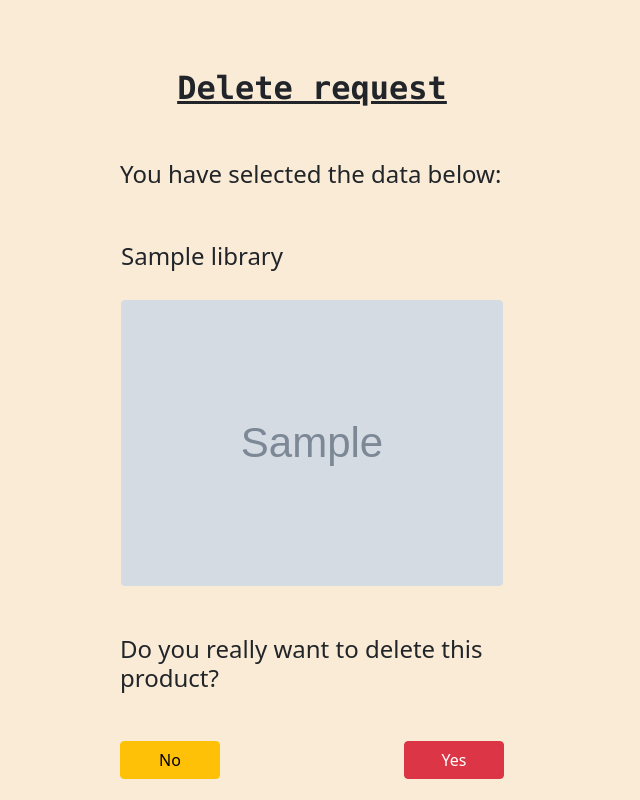
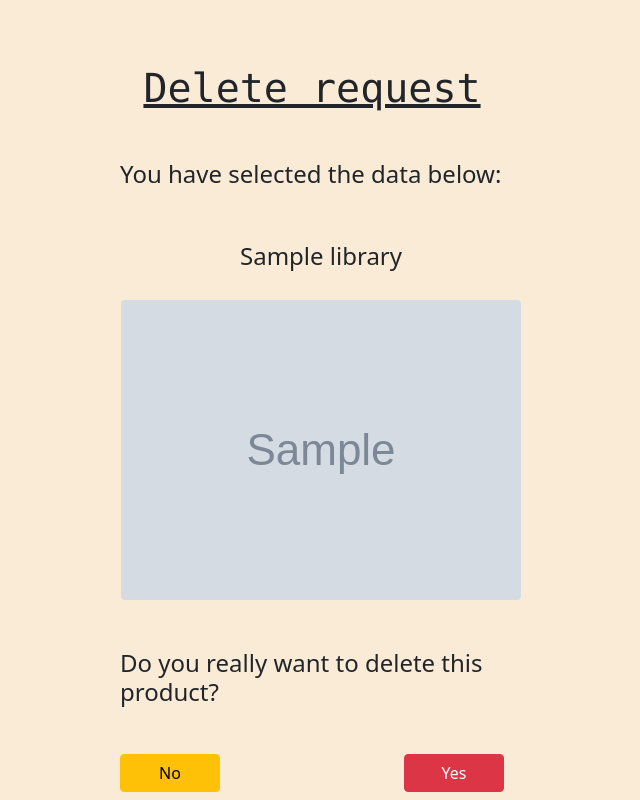
Before and after one commit to Keltroz/BE17-CR4-MarkusSchaefer, a PHP site: page /delete.php?id=1 in a window 1280 px wide. Shown: the whole page, without its empty margins (328-968 px from the left). Run offline with PHP 8.4, Linux system fonts and the light colour scheme; tables that the repository leaves empty or names only in its code hold one stand-in row (values such as "Sample post").

Commit message:
changes styling

```diff
--- a/create.php
+++ b/create.php
@@ -34,7 +34,7 @@
 <body>
     <div class="bg-container">
         <fieldset class="field-container">
-            <legend class='h2'>Add Product</legend>
+            <legend class='h1 font-monospace text-decoration-underline'>Add Product</legend>
             <form action="actions/a_create.php" method="post" enctype="multipart/form-data">
                 <table class='table table-dark'>
                     <tr>
@@ -80,7 +80,7 @@
                     <tr>
                         <td colspan="2">
                             <button onclick="window.location.href='index.php'" class='btn btn-primary' style="float:left;" type="button">Back</button>
-                            <button class='btn btn-success' style="float: right;" type="submit">Add Entry</button>
+                            <button class='btn btn-success' style="float: right;" type="submit">Add Product</button>
                         </td>
                     </tr>
                 </table>
--- a/delete.php
+++ b/delete.php
@@ -45,7 +45,8 @@ if ($_GET["id"]) {
         }
 
         img {
-            width: 100%;
+            /* width: 50%; */
+            height: 300px;
         }
 
         table {
@@ -66,16 +67,16 @@ if ($_GET["id"]) {
 
 <body>
     <fieldset>
-        <legend class='fs-2 fw-bold font-monospace text-decoration-underline text-center mb-5'>Delete request</legend>
+        <legend class='h1 font-monospace text-decoration-underline text-center mb-5'>Delete request</legend>
         <h4 class="mb-5">You have selected the data below:</h5>
         <table class="mt-3">
             <tr>
-                <td class="test fs-4">
+                <td class="test fs-4 text-center">
                     <?= $title ?>
                 </td>
             </tr>
             <tr>
-                <td>
+                <td class="text-center">
                     <img class='rounded mt-4 mb-4' src='images/<?php echo $image ?>' alt="<?php echo $title ?>">
                 </td>
             </tr>
--- a/update.php
+++ b/update.php
@@ -44,8 +44,8 @@ if ($_GET["id"]) {
         }
 
         img {
-            width: 110px;
-            height: 110px;
+            width: 100px;
+            height: 100px;
         }
 
         .btn-primary {
@@ -63,7 +63,7 @@ if ($_GET["id"]) {
 <body>
     <div class="bg-container">
         <fieldset class="field-container">
-            <legend class='h2 mb-5 fw-bold font-monospace text-decoration-underline text-center'>Update product <img class='rounded-circle ms-4' src='./images/<?= $image ?>' alt=""></legend>
+            <legend class='h1 mb-5 font-monospace text-decoration-underline text-center'>Update product <img class='rounded-circle ms-4' src='./images/<?= $image ?>' alt=""></legend>
             <form action="actions/a_update.php" method="post" enctype="multipart/form-data">
                 <table class='table table-dark'>
                     <tr>
```
Also changed, not shown: index.php (+3 -6 lines), images/636fb50843ae4.jpg (deleted), images/636fc869c81b5.jpg (added).
